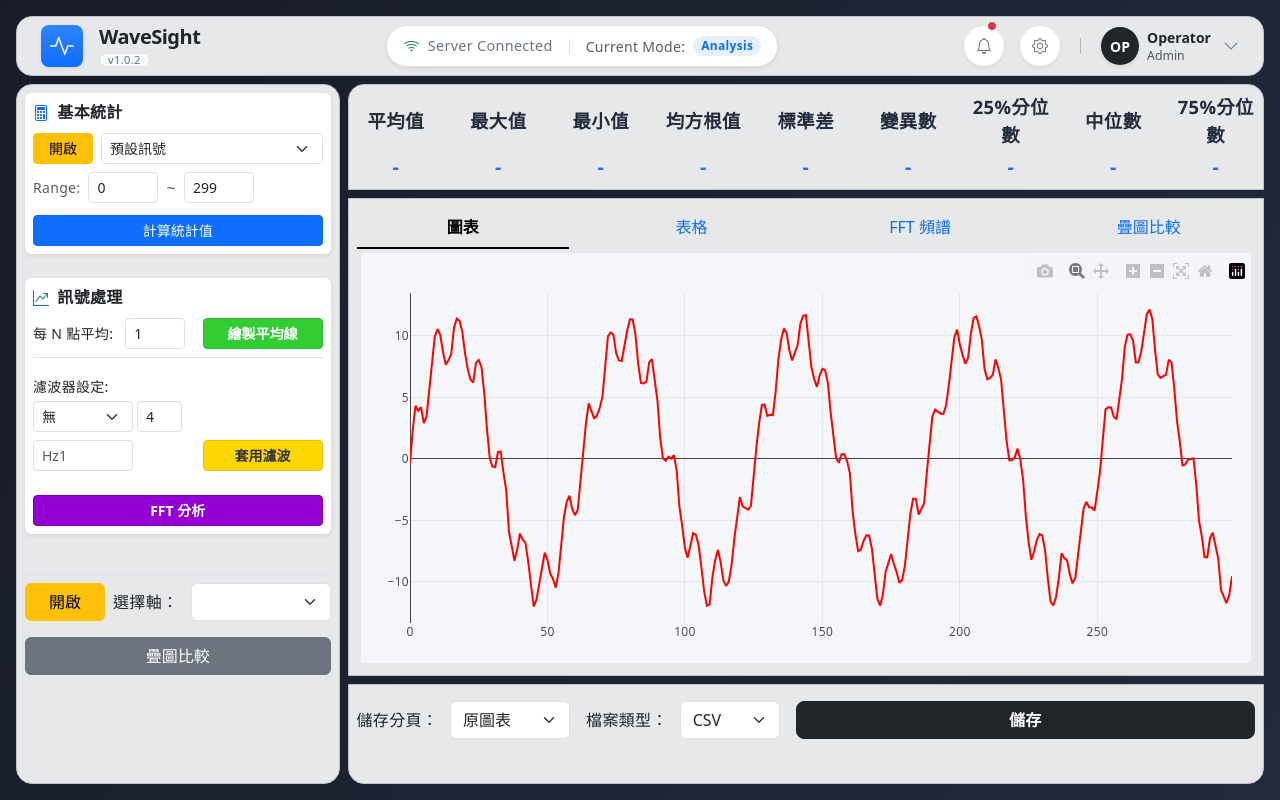
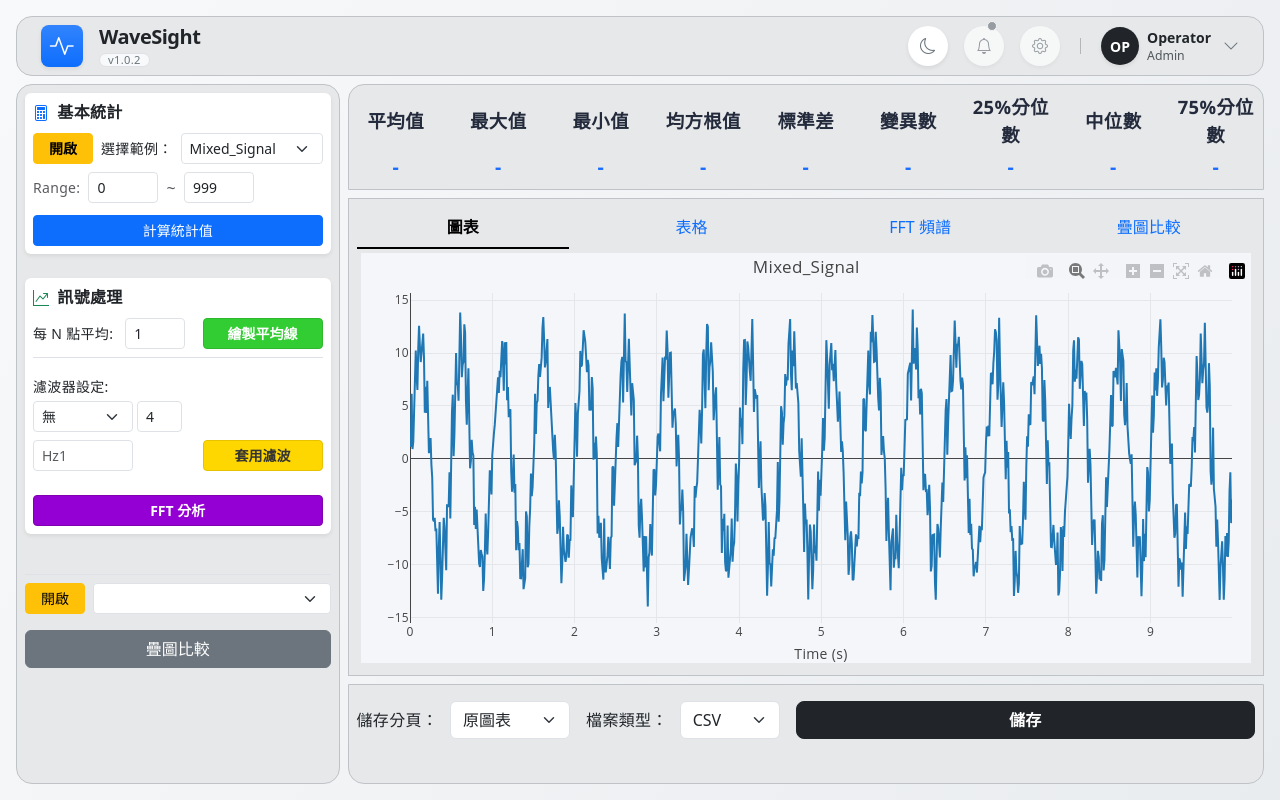
Before and after one commit to Gerry1204/WaveSight, a Flask app: page / in a window 1280 px wide. Run offline with Flask 3, Linux system fonts and the light colour scheme; lists and menus that the app fills with data are empty; some libraries are stand-ins or nearby versions.

Commit message:
feat: Implement initial WaveSight web interface with basic statistics and signal processing capabilities.

```diff
--- a/static/main_v3.js
+++ b/static/main_v3.js
@@ -87,6 +87,12 @@ document.addEventListener("DOMContentLoaded", function () {
                     axis2Select.appendChild(opt);
                   }
                 }
+
+                // Enable controls dependent on CSV2
+                const axis2 = document.getElementById("axis2-select");
+                if (axis2) axis2.disabled = false;
+                const compareBtn = document.getElementById("compare-btn");
+                if (compareBtn) compareBtn.disabled = false;
               }
             });
         }
@@ -477,8 +483,14 @@ document.addEventListener("DOMContentLoaded", function () {
         title: "疊圖比較",
         xaxis: { title: xTitle },
         yaxis: { title: "y" },
-        plot_bgcolor: "#f4f6fa",
-        paper_bgcolor: "#f4f6fa",
+        plot_bgcolor:
+          document.documentElement.getAttribute("data-bs-theme") === "dark"
+            ? "#212529"
+            : "#f4f6fa",
+        paper_bgcolor:
+          document.documentElement.getAttribute("data-bs-theme") === "dark"
+            ? "#212529"
+            : "#f4f6fa",
       };
       var compareDiv = document.getElementById("comparePlot");
       let parent =
@@ -545,8 +557,14 @@ if (fftBtn) {
           title: "FFT 頻譜圖",
           xaxis: { title: "頻率 (Hz)" },
           yaxis: { title: "幅值" },
-          plot_bgcolor: "#f4f6fa",
-          paper_bgcolor: "#f4f6fa",
+          plot_bgcolor:
+            document.documentElement.getAttribute("data-bs-theme") === "dark"
+              ? "#212529"
+              : "#f4f6fa",
+          paper_bgcolor:
+            document.documentElement.getAttribute("data-bs-theme") === "dark"
+              ? "#212529"
+              : "#f4f6fa",
         };
         // 取得容器大小自動調整
         let fftDiv = document.getElementById("fftPlot");
@@ -600,6 +618,9 @@ document.addEventListener("DOMContentLoaded", function () {
               );
               console.log("匯入檔案1 詳細資料 (json):", json);
               if (json.x && json.y_list && json.header) {
+                const lbl = document.getElementById("axis-label");
+                if (lbl) lbl.innerText = "選擇軸：";
+                window.isDemoMode = false;
                 chartData = [];
                 // Reset layout to ensure axis types are re-inferred (fixes string vs number axis issue)
                 layout = {
@@ -608,8 +629,16 @@ document.addEventListener("DOMContentLoaded", function () {
                   margin: { l: 40, r: 20, t: 40, b: 40 },
                   yaxis: { title: "", automargin: true },
                   xaxis: { title: "" },
-                  plot_bgcolor: "#f4f6fa",
-                  paper_bgcolor: "#f4f6fa",
+                  plot_bgcolor:
+                    document.documentElement.getAttribute("data-bs-theme") ===
+                    "dark"
+                      ? "#212529"
+                      : "#f4f6fa",
+                  paper_bgcolor:
+                    document.documentElement.getAttribute("data-bs-theme") ===
+                    "dark"
+                      ? "#212529"
+                      : "#f4f6fa",
                 };
 
                 // 三軸配色：紅、綠、藍
@@ -655,6 +684,13 @@ document.addEventListener("DOMContentLoaded", function () {
                 document.getElementById("range-start").value = 0;
                 document.getElementById("range-end").value =
                   globalTableX.length - 1;
+
+                // Draw the chart
+                Plotly.newPlot("myPlot", chartData, layout, {
+                  responsive: true,
+                  displayModeBar: true,
+                });
+
                 resizePlot();
                 setTimeout(function () {
                   syncTableWithChart();
@@ -663,6 +699,34 @@ document.addEventListener("DOMContentLoaded", function () {
               // 匯入後自動切換到圖表分頁
               let chartTab = document.getElementById("chart-tab");
               if (chartTab) chartTab.click();
+
+              // Enable controls dependent on CSV1
+              const controlsToEnable = [
+                "axis-select",
+                "calc-btn",
+                "apply-avg-btn",
+                "apply-filter-btn",
+                "fft-btn",
+                "save-btn",
+              ];
+              controlsToEnable.forEach((id) => {
+                const el = document.getElementById(id);
+                if (el) el.disabled = false;
+              });
+              // Filter inputs
+              const filterInputs = [
+                "filter-type",
+                "filter-order",
+                "filter-cutoff1",
+                "filter-cutoff2",
+                "avg-n",
+                "range-start",
+                "range-end",
+              ];
+              filterInputs.forEach((id) => {
+                const el = document.getElementById(id);
+                if (el) el.disabled = false;
+              });
             });
         }
         document.body.removeChild(input);
@@ -866,74 +930,26 @@ document.addEventListener("DOMContentLoaded", function () {
 // Plotly.js
 // 預設資料生成：產生更適合濾波與 FFT 測試的訊號
 // 訊號：低頻弦波 + 高頻弦波 + 些許雜訊
-var defaultN = 300;
-var defaultX = Array.from({ length: defaultN }, (_, i) => i);
-var defaultY = defaultX.map((x) =>
-  parseFloat(
-    (
-      10 * Math.sin(x * 0.1) +
-      2 * Math.sin(x * 0.8) +
-      (Math.random() - 0.5)
-    ).toFixed(3)
-  )
-);
+// function resizePlot() definition removed.
+// default data initialization removed.
 
-// 初始化全域變數，讓功能可直接使用
-globalTableHeader = ["Index", "預設訊號"];
-globalTableX = defaultX;
-globalTableYList = [defaultY];
-
-var chartData = [
-  {
-    x: defaultX,
-    y: defaultY,
-    type: "scatter",
-    mode: "lines",
-    // 預設資料也要符合紅綠藍邏輯，第一條為紅
-    line: { color: "#FF0000", width: 2 },
-    name: "預設訊號",
-  },
-];
-
-// 初始化 UI：填入軸選單與範圍
-document.addEventListener("DOMContentLoaded", function () {
-  const axisSelect = document.getElementById("axis-select");
-  if (axisSelect) {
-    axisSelect.innerHTML = "";
-    let opt = document.createElement("option");
-    opt.value = 0;
-    opt.textContent = "預設訊號";
-    axisSelect.appendChild(opt);
-  }
-  const rEnd = document.getElementById("range-end");
-  if (rEnd) rEnd.value = defaultN - 1;
-});
-var layout = {
-  title: "",
-  autosize: true,
-  margin: { l: 40, r: 20, t: 40, b: 40 },
-  yaxis: { title: "", automargin: true },
-  xaxis: { title: "" },
-  plot_bgcolor: "#f4f6fa",
-  paper_bgcolor: "#f4f6fa",
-};
 function resizePlot() {
   var plotDiv = document.getElementById("myPlot");
-  console.log("resizePlot called");
   if (!plotDiv || !plotDiv.parentElement) return;
   var parent = plotDiv.parentElement;
   var rect = parent.getBoundingClientRect();
   if (!rect || !rect.height || !rect.width) return;
-  try {
-    Plotly.newPlot("myPlot", chartData, layout, {
-      responsive: true,
-      displayModeBar: true,
-    });
-    Plotly.relayout("myPlot", { height: rect.height, width: rect.width });
-  } catch (e) {
-    console.warn("Plotly resizePlot error:", e);
+
+  if (plotDiv.layout) {
+    if (
+      plotDiv.layout.width !== rect.width ||
+      plotDiv.layout.height !== rect.height
+    ) {
+      Plotly.relayout(plotDiv, { width: rect.width, height: rect.height });
+    }
   }
 }
+
 window.addEventListener("resize", resizePlot);
 setTimeout(resizePlot, 100);
 // DataTables
@@ -1195,3 +1211,281 @@ window.applyFilter = function () {
     });
 };
 console.log("Main_v3.js loaded and window.applyFilter is defined.");
+
+// Theme Toggle Logic
+document.addEventListener("DOMContentLoaded", function () {
+  const toggleBtn = document.getElementById("theme-toggle");
+  const icon = toggleBtn ? toggleBtn.querySelector("i") : null;
+  const html = document.documentElement;
+
+  // Function to apply theme to plots
+  window.updatePlotTheme = function () {
+    const isDark = html.getAttribute("data-bs-theme") === "dark";
+    const bgColor = isDark ? "#212529" : "#f4f6fa";
+    const textColor = isDark ? "#f8f9fa" : "#333";
+
+    const layoutUpdate = {
+      plot_bgcolor: bgColor,
+      paper_bgcolor: bgColor,
+      font: { color: textColor },
+    };
+
+    ["myPlot", "fftPlot", "comparePlot"].forEach((id) => {
+      const el = document.getElementById(id);
+      if (el && el.data) {
+        Plotly.relayout(id, layoutUpdate);
+      }
+    });
+  };
+
+  // Init from localStorage
+  const savedTheme = localStorage.getItem("theme");
+  if (savedTheme === "dark") {
+    html.setAttribute("data-bs-theme", "dark");
+    if (icon) {
+      icon.classList.remove("bi-moon");
+      icon.classList.add("bi-sun");
+    }
+    // Update plots if they exist (unlikely on load, but good practice)
+    setTimeout(window.updatePlotTheme, 100);
+  }
+
+  if (toggleBtn) {
+    toggleBtn.addEventListener("click", function () {
+      const currentTheme = html.getAttribute("data-bs-theme");
+      if (currentTheme === "dark") {
+        html.setAttribute("data-bs-theme", "light");
+        localStorage.setItem("theme", "light");
+        if (icon) {
+          icon.classList.remove("bi-sun");
+          icon.classList.add("bi-moon");
+        }
+      } else {
+        html.setAttribute("data-bs-theme", "dark");
+        localStorage.setItem("theme", "dark");
+        if (icon) {
+          icon.classList.remove("bi-moon");
+          icon.classList.add("bi-sun");
+        }
+      }
+      window.updatePlotTheme();
+    });
+  }
+});
+
+// Disable controls on load
+// Initialize with Mixed Signal Demo
+document.addEventListener("DOMContentLoaded", function () {
+  // Check if data is already loaded (e.g. from previous session or other init logic)
+  if (!globalTableYList) {
+    console.log("Auto-loading Default (Mixed) Signal...");
+    // Ensure loadDemoSignal is defined before calling if possible,
+    // otherwise use setTimeout or ensure script order.
+    // Since this is consistent with other listeners, it should be fine.
+    if (window.loadDemoSignal) {
+      window.loadDemoSignal("mixed");
+    } else {
+      // Fallback if function not ready immediately (unlikely in this structure)
+      setTimeout(() => {
+        if (window.loadDemoSignal) window.loadDemoSignal("mixed");
+      }, 100);
+    }
+  }
+});
+
+// Demo Signal Generation (Called by Dropdown)
+// Demo Signal Generation (Called by Dropdown)
+window.loadDemoSignal = function (type) {
+  console.log("Generating demo signal:", type);
+
+  // Generate data
+  const points = 1000;
+  const fs = 100; // 100Hz sample rate
+  let x = [];
+  let yLow = [];
+  let yHigh = [];
+  let yMixed = [];
+
+  for (let i = 0; i < points; i++) {
+    let t = i / fs;
+    x.push(t);
+
+    // Low Freq (2Hz)
+    yLow.push(10 * Math.sin(2 * Math.PI * 2 * t));
+
+    // High Freq (20Hz)
+    yHigh.push(5 * Math.sin(2 * Math.PI * 20 * t));
+
+    // Mixed (2Hz + 20Hz + Random)
+    let val =
+      10 * Math.sin(2 * Math.PI * 2 * t) +
+      2 * Math.sin(2 * Math.PI * 20 * t) +
+      (Math.random() - 0.5) * 5;
+    yMixed.push(val);
+  }
+
+  // Populate Globals with ALL signals
+  globalTableHeader = [
+    "time",
+    "Low_Freq_2Hz",
+    "High_Freq_20Hz",
+    "Mixed_Signal",
+  ];
+  globalTableX = x;
+  globalTableYList = [yLow, yHigh, yMixed];
+
+  console.log("Demo data generated. Rows:", x.length);
+
+  // Determine which index to show initially
+  let initialIndex = 0;
+  if (type === "high") initialIndex = 1;
+  if (type === "mixed") initialIndex = 2;
+
+  let name = globalTableHeader[initialIndex + 1];
+  let y = globalTableYList[initialIndex];
+
+  // Reset layout
+  layout = {
+    title: name,
+    autosize: true,
+    margin: { l: 40, r: 20, t: 40, b: 40 },
+    yaxis: { title: "", automargin: true },
+    xaxis: { title: "Time (s)" },
+    plot_bgcolor:
+      document.documentElement.getAttribute("data-bs-theme") === "dark"
+        ? "#212529"
+        : "#f4f6fa",
+    paper_bgcolor:
+      document.documentElement.getAttribute("data-bs-theme") === "dark"
+        ? "#212529"
+        : "#f4f6fa",
+  };
+
+  chartData = [];
+  let trace = {
+    x: x,
+    y: y,
+    type: "scatter",
+    mode: "lines",
+    name: name,
+    line: { width: 2 },
+  };
+  chartData.push(trace);
+
+  // Draw
+  Plotly.newPlot("myPlot", chartData, layout, {
+    responsive: true,
+    displayModeBar: true,
+  });
+
+  // Fill Axis Select with ALL options
+  const axisSelect = document.getElementById("axis-select");
+  if (axisSelect) {
+    axisSelect.innerHTML = "";
+    // Header[0] is time, so start from 1
+    for (let i = 1; i < globalTableHeader.length; i++) {
+      const opt = document.createElement("option");
+      opt.value = i - 1; // 0-based index for Y lists
+      opt.textContent = globalTableHeader[i];
+      axisSelect.appendChild(opt);
+    }
+    // Set selected value
+    axisSelect.value = initialIndex;
+  }
+
+  // Update Range Inputs
+  const startInput = document.getElementById("range-start");
+  const endInput = document.getElementById("range-end");
+  if (startInput) {
+    startInput.value = 0;
+    startInput.max = x.length - 1;
+  }
+  if (endInput) {
+    endInput.value = x.length - 1;
+    endInput.max = x.length - 1;
+  }
+
+  // Enable Controls (Just in case)
+  const controlsToEnable = [
+    "axis-select",
+    "calc-btn",
+    "apply-avg-btn",
+    "apply-filter-btn",
+    "fft-btn",
+    "save-btn",
+  ];
+  controlsToEnable.forEach((id) => {
+    const el = document.getElementById(id);
+    if (el) el.disabled = false;
+  });
+
+  const filterInputs = [
+    "filter-type",
+    "filter-order",
+    "filter-cutoff1",
+    "filter-cutoff2",
+    "avg-n",
+    "range-start",
+    "range-end",
+  ];
+  filterInputs.forEach((id) => {
+    const el = document.getElementById(id);
+    if (el) el.disabled = false;
+  });
+
+  // Switch to chart tab
+  let chartTab = document.getElementById("chart-tab");
+  if (chartTab) chartTab.click();
+
+  // Sync Table
+  setTimeout(syncTableWithChart, 0);
+
+  // Set Label to Demo Mode
+  const lbl = document.getElementById("axis-label");
+  if (lbl) lbl.innerText = "選擇範例：";
+
+  // Set Demo Mode Flag
+  window.isDemoMode = true;
+};
+
+// Axis Select Change Listener for Demo Mode
+document.addEventListener("DOMContentLoaded", function () {
+  const axisSelect = document.getElementById("axis-select");
+  if (axisSelect) {
+    axisSelect.addEventListener("change", function () {
+      if (window.isDemoMode && globalTableYList) {
+        const idx = parseInt(this.value);
+        const y = globalTableYList[idx];
+        const x = globalTableX;
+        const name = globalTableHeader[idx + 1];
+
+        const trace = {
+          x: x,
+          y: y,
+          type: "scatter",
+          mode: "lines",
+          name: name,
+          line: { width: 2 },
+        };
+
+        const layout = {
+          title: name,
+          autosize: true,
+          margin: { l: 40, r: 20, t: 40, b: 40 },
+          yaxis: { title: "", automargin: true },
+          xaxis: { title: "Time (s)" },
+          plot_bgcolor:
+            document.documentElement.getAttribute("data-bs-theme") === "dark"
+              ? "#212529"
+              : "#f4f6fa",
+          paper_bgcolor:
+            document.documentElement.getAttribute("data-bs-theme") === "dark"
+              ? "#212529"
+              : "#f4f6fa",
+        };
+
+        Plotly.react("myPlot", [trace], layout);
+      }
+    });
+  }
+});
--- a/static/style.css
+++ b/static/style.css
@@ -1,3 +1,79 @@
+:root {
+  --bg-panel: #e6e8ea;
+  --border-panel: #bfc3c7;
+  --text-main: #232a3b;
+  --bg-body-from: #f8f9fa;
+  --bg-body-to: #e9ecef;
+  --header-val-color: #1a6cff;
+  --btn-bg: #ffffff;
+}
+
+[data-bs-theme="dark"] {
+  --bg-panel: #212529;
+  --border-panel: #495057;
+  --text-main: #f8f9fa;
+  --bg-body-from: #000000;
+  --bg-body-to: #1a1d20;
+  --header-val-color: #6ea8fe;
+  --btn-bg: #212529;
+}
+
+[data-bs-theme="dark"] #save-btn {
+  background-color: #ffffff;
+  color: #212529;
+  border-color: #ffffff;
+}
+
+/* 淺色模式下，主題切換按鈕 hover 變黑 */
+:not([data-bs-theme="dark"]) #theme-toggle:hover {
+  background-color: #000000 !important;
+  color: #ffffff !important;
+}
+
+/* 深色模式下，主題切換按鈕 hover 變白 (反轉) */
+[data-bs-theme="dark"] #theme-toggle:hover {
+  background-color: #ffffff !important;
+  color: #000000 !important;
+}
+/* 修正深色模式下禁用按鈕看不見的問題 */
+[data-bs-theme="dark"] .btn:disabled {
+  color: #adb5bd !important;
+  border-color: #6c757d !important;
+  opacity: 0.5;
+}
+
+/* 強制深色模式選單樣式 */
+[data-bs-theme="dark"] .form-select,
+[data-bs-theme="dark"] .form-control {
+  background-color: #2b3035;
+  border-color: #495057;
+  color: #dee2e6;
+}
+
+[data-bs-theme="dark"] .form-select:focus,
+[data-bs-theme="dark"] .form-control:focus {
+  background-color: #2b3035;
+  border-color: #86b7fe;
+  color: #dee2e6;
+  box-shadow: 0 0 0 0.25rem rgba(13, 110, 253, 0.25);
+}
+
+[data-bs-theme="dark"] .form-select option {
+  background-color: #2b3035;
+  color: #dee2e6;
+}
+
+[data-bs-theme="dark"] ::placeholder {
+  color: #adb5bd !important;
+  opacity: 1;
+}
+
+[data-bs-theme="dark"] #version-badge {
+  background-color: #495057 !important;
+  color: #dee2e6 !important;
+  border-color: #6c757d !important;
+}
+
 /* right-bottom 5 按鈕橫向排列現代感 */
 .bottom-buttons {
   display: flex;
@@ -160,12 +236,12 @@
 
 body {
   font-family: "Montserrat", "Segoe UI", Arial, sans-serif;
-  background: linear-gradient(120deg, #181c29 0%, #232a3b 100%);
+  background: linear-gradient(120deg, var(--bg-body-from) 0%, var(--bg-body-to) 100%);
   margin: 0;
   padding: 0;
   min-height: 100vh;
   font-size: 20px;
-  color: #232a3b;
+  color: var(--text-main);
   letter-spacing: 0.02em;
 }
 
--- a/templates/index.html
+++ b/templates/index.html
@@ -41,11 +41,12 @@
             <i class="bi bi-activity fs-4"></i>
           </div>
           <div>
-            <h5 class="mb-0 fw-bold text-dark" style="letter-spacing: -0.5px">
+            <h5 class="mb-0 fw-bold" style="letter-spacing: -0.5px">
               WaveSight
             </h5>
             <div class="d-flex align-items-center mt-1">
               <span
+                id="version-badge"
                 class="badge bg-light text-secondary border rounded-pill fw-normal px-2 py-0"
                 style="font-size: 0.7rem"
                 >v1.0.2</span
@@ -54,41 +55,34 @@
           </div>
         </div>
 
-        <!-- Center Status/Info -->
-        <div
-          class="d-none d-lg-flex align-items-center bg-white rounded-pill border px-3 py-2 shadow-sm"
-          style="min-width: 300px; max-width: 500px"
-        >
-          <i class="bi bi-wifi text-success me-2" title="Connect"></i>
-          <span
-            class="text-secondary fw-medium me-auto"
-            style="font-size: 0.9rem"
-            >Server Connected</span
-          >
-          <div class="mx-3 border-start" style="height: 15px"></div>
-          <small class="text-muted me-2">Current Mode:</small>
-          <span class="badge bg-primary bg-opacity-10 text-primary rounded-pill"
-            >Analysis</span
-          >
-        </div>
-
         <!-- Right Actions -->
         <div class="d-flex align-items-center gap-3">
           <button
-            class="btn btn-outline-secondary border-0 bg-white rounded-circle shadow-sm position-relative"
+            class="btn btn-outline-secondary border-0 bg-body rounded-circle shadow-sm"
             style="width: 40px; height: 40px"
+            id="theme-toggle"
+            title="Toggle Theme"
+          >
+            <i class="bi bi-moon"></i>
+          </button>
+          <button
+            class="btn btn-outline-secondary border-0 bg-body rounded-circle shadow-sm position-relative"
+            style="width: 40px; height: 40px"
+            title="通知 (預留功能)"
+            disabled
           >
             <i class="bi bi-bell"></i>
             <span
-              class="position-absolute top-0 start-75 translate-middle p-1 bg-danger border border-light rounded-circle"
+              class="position-absolute top-0 start-75 translate-middle p-1 bg-secondary border border-light rounded-circle"
             >
               <span class="visually-hidden">New alerts</span>
             </span>
           </button>
           <button
-            class="btn btn-outline-secondary border-0 bg-white rounded-circle shadow-sm"
+            class="btn btn-outline-secondary border-0 bg-body rounded-circle shadow-sm"
             style="width: 40px; height: 40px"
-            title="Settings"
+            title="設定 (預留功能)"
+            disabled
           >
             <i class="bi bi-gear"></i>
           </button>
@@ -108,7 +102,7 @@
                 <span class="fw-bold small">OP</span>
               </div>
               <span
-                class="d-none d-sm-block fw-semibold text-dark small text-start lh-sm"
+                class="d-none d-sm-block fw-semibold small text-start lh-sm"
               >
                 Operator<br />
                 <small class="text-muted fw-normal">Admin</small>
@@ -117,19 +111,22 @@
             </button>
             <ul class="dropdown-menu dropdown-menu-end shadow-sm border-0 mt-2">
               <li>
-                <a class="dropdown-item" href="#"
+                <a class="dropdown-item disabled" href="#" title="預留功能"
                   ><i class="bi bi-person me-2"></i>Profile</a
                 >
               </li>
               <li>
-                <a class="dropdown-item" href="#"
+                <a class="dropdown-item disabled" href="#" title="預留功能"
                   ><i class="bi bi-layout-text-window-reverse me-2"></i
                   >Dashboard</a
                 >
               </li>
               <li><hr class="dropdown-divider" /></li>
               <li>
-                <a class="dropdown-item text-danger" href="#"
+                <a
+                  class="dropdown-item disabled text-danger"
+                  href="#"
+                  title="預留功能"
                   ><i class="bi bi-box-arrow-right me-2"></i>Logout</a
                 >
               </li>
@@ -140,10 +137,7 @@
       <div class="bottom-row">
         <div class="left-panel">
           <!-- 區塊1: 基本統計 & 範圍 -->
-          <div
-            class="card p-2 shadow-sm border-0 mb-3"
-            style="background-color: #fff"
-          >
+          <div class="card p-2 shadow-sm border-0 mb-3">
             <div class="d-flex align-items-center mb-2">
               <i class="bi bi-calculator me-2 text-primary"></i>
               <h6 class="mb-0 fw-bold">基本統計</h6>
@@ -153,12 +147,17 @@
             <div class="mb-2 d-flex align-items-center">
               <button
                 type="button"
-                class="btn btn-warning btn-sm me-2"
+                class="btn btn-warning btn-sm me-2 fw-bold"
                 id="import-csv-btn"
                 style="min-width: 60px"
               >
                 開啟
               </button>
+              <label
+                id="axis-label"
+                class="form-label mb-0 me-2 small text-nowrap"
+                >選擇範例：</label
+              >
               <select
                 id="axis-select"
                 class="form-select form-select-sm flex-grow-1"
@@ -199,10 +198,7 @@
           </div>
 
           <!-- 區塊2: 訊號處理 (平均 + 濾波) -->
-          <div
-            class="card p-2 shadow-sm border-0 mb-3"
-            style="background-color: #fff"
-          >
+          <div class="card p-2 shadow-sm border-0 mb-3">
             <div class="d-flex align-items-center mb-2">
               <i class="bi bi-graph-up-arrow me-2 text-success"></i>
               <h6 class="mb-0 fw-bold">訊號處理</h6>
@@ -313,21 +309,16 @@
             <div class="mb-2 d-flex align-items-center">
               <button
                 type="button"
-                class="btn btn-warning w-100 me-2"
+                class="btn btn-warning btn-sm me-2"
                 id="import-csv2-btn"
-                style="max-width: 80px"
+                style="min-width: 60px"
               >
                 開啟
               </button>
-              <label
-                for="axis2-select"
-                class="form-label mb-0 me-2"
-                style="min-width: 70px"
-                >選擇軸：</label
-              >
+
               <select
                 id="axis2-select"
-                class="form-select flex-grow-1"
+                class="form-select form-select-sm flex-grow-1"
               ></select>
             </div>
 
```
Also changed, not shown: other parts of static/style.css (+12 -12 lines), README.md.
